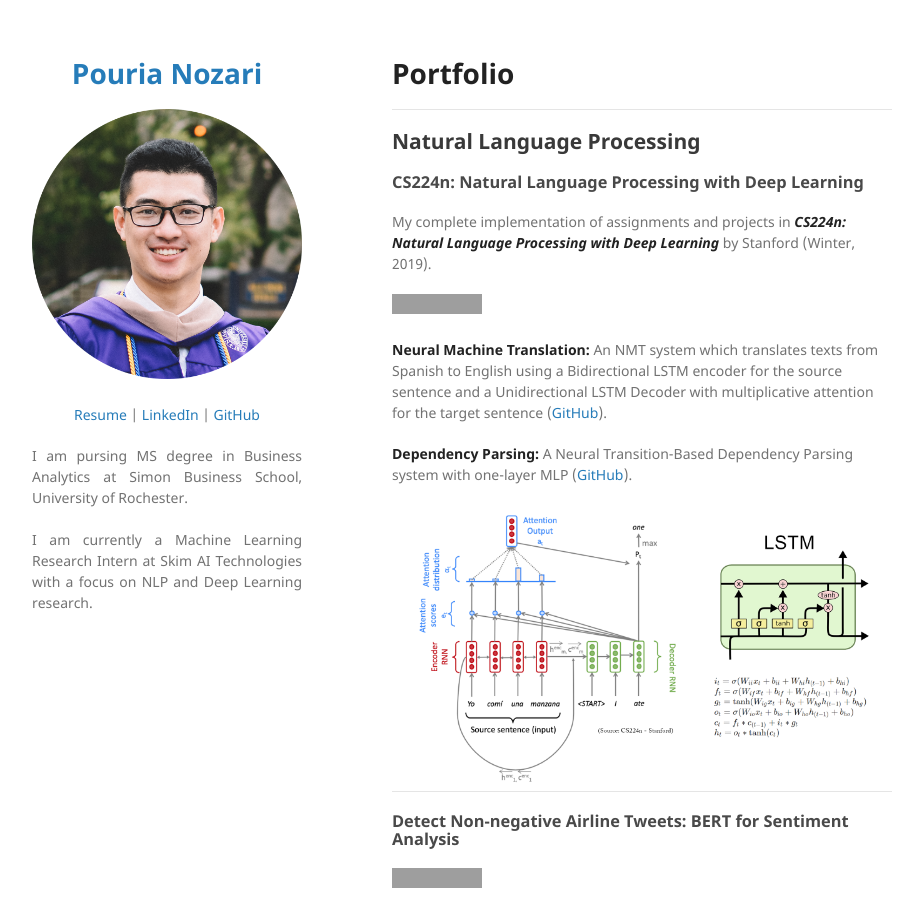
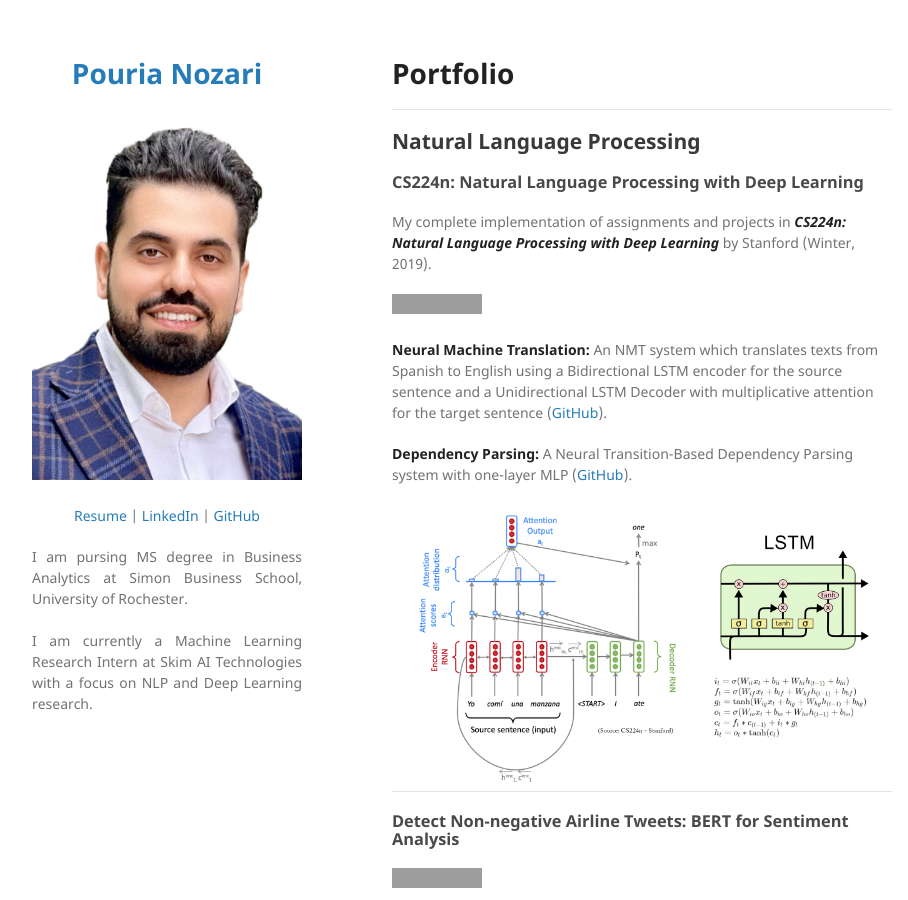
Before and after one commit to nozaripo/Portfolio-Website, a Jekyll site: the page built from index.md, in a window 1280 px wide and 900 px high. Shown: the whole window, without its empty margins (178-1086 px from the left). Built offline with Jekyll 4.4.1, drawn with Linux system fonts in a browser that asks for light colours; our own code applies the rules of GitHub Pages for plain Markdown files; grey boxes are pictures that could not be loaded.

Commit message:
Update _config.yml with prof photo

```diff
--- a/_config.yml
+++ b/_config.yml
@@ -1,6 +1,6 @@
 title: <p align="center"> Pouria Nozari </p>
 
-logo: "/images/picture.png?raw=true"
+logo: "/images/IMG_Pouria.jpg?raw=true"
 
 description:
   <p align="center">
```
